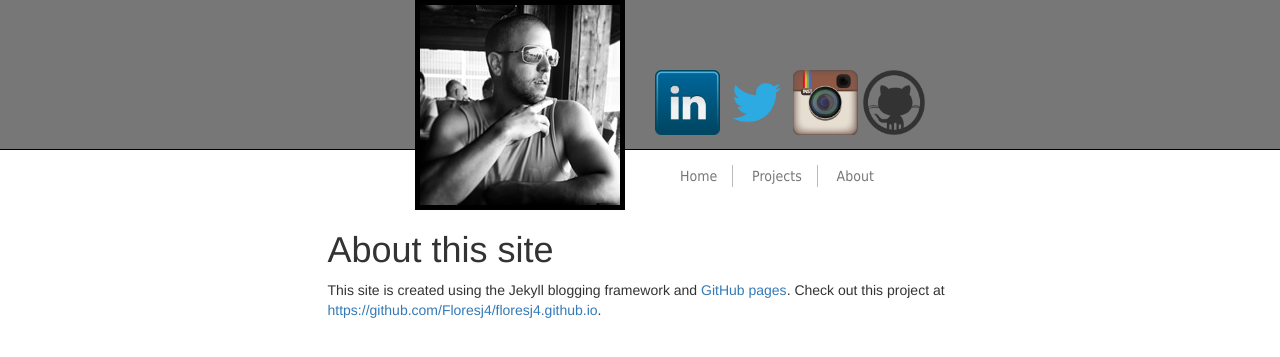
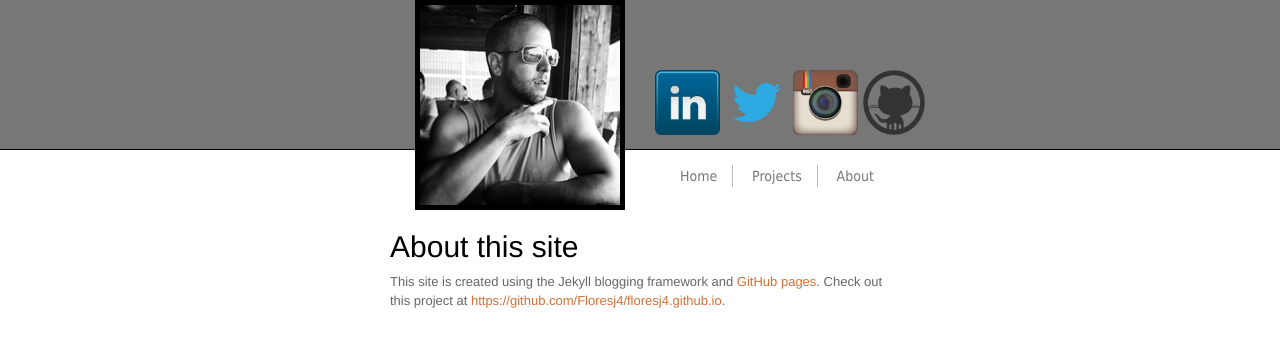
Before and after one commit to Floresj4/floresj4.github.io, a Jekyll site: the page built from about.md, in a window 1280 px wide. Shown: the top 357 px of the page. Built offline with Jekyll 4.4.1, drawn with Linux system fonts in a browser that asks for light colours; nearby versions of some CDN libraries.

Commit message:
updating about style

```diff
--- a/about.md
+++ b/about.md
@@ -1,7 +1,12 @@
 ---
 layout: simple-page
 ---
-	<h1>About this site</h1>
 
-   This site is created using the Jekyll blogging framework and <a href='https://pages.github.com/'>GitHub pages</a>.  Check out this project at
-   <a href='https://github.com/Floresj4/floresj4.github.io'>https://github.com/Floresj4/floresj4.github.io</a>.
+    <div class='blog-post'>
+	    <h2>About this site</h2>
+
+        <p>
+            This site is created using the Jekyll blogging framework and <a href='https://pages.github.com/'>GitHub pages</a>.  Check out this project at
+            <a href='https://github.com/Floresj4/floresj4.github.io'>https://github.com/Floresj4/floresj4.github.io</a>.
+        </p>
+    </div>
```
